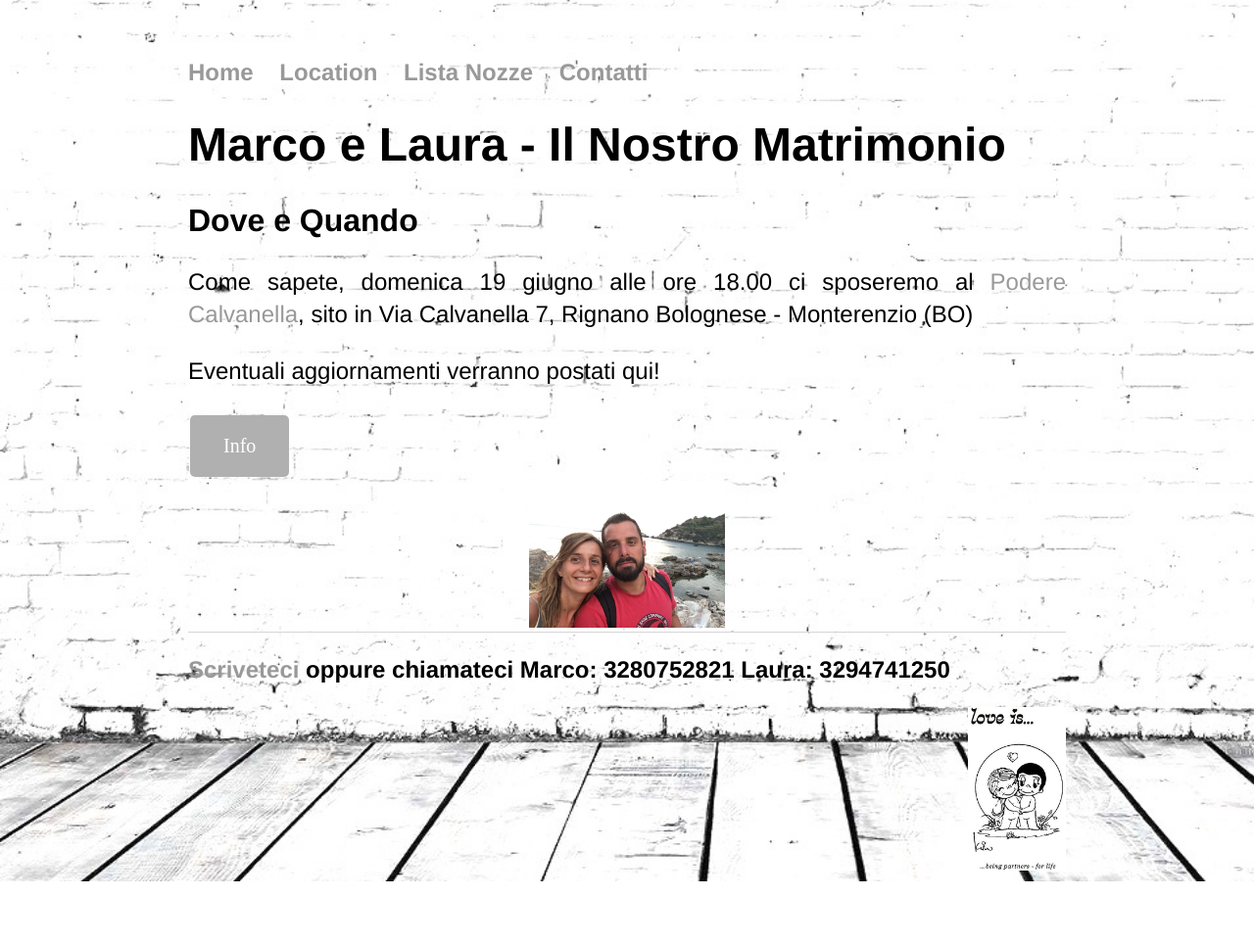
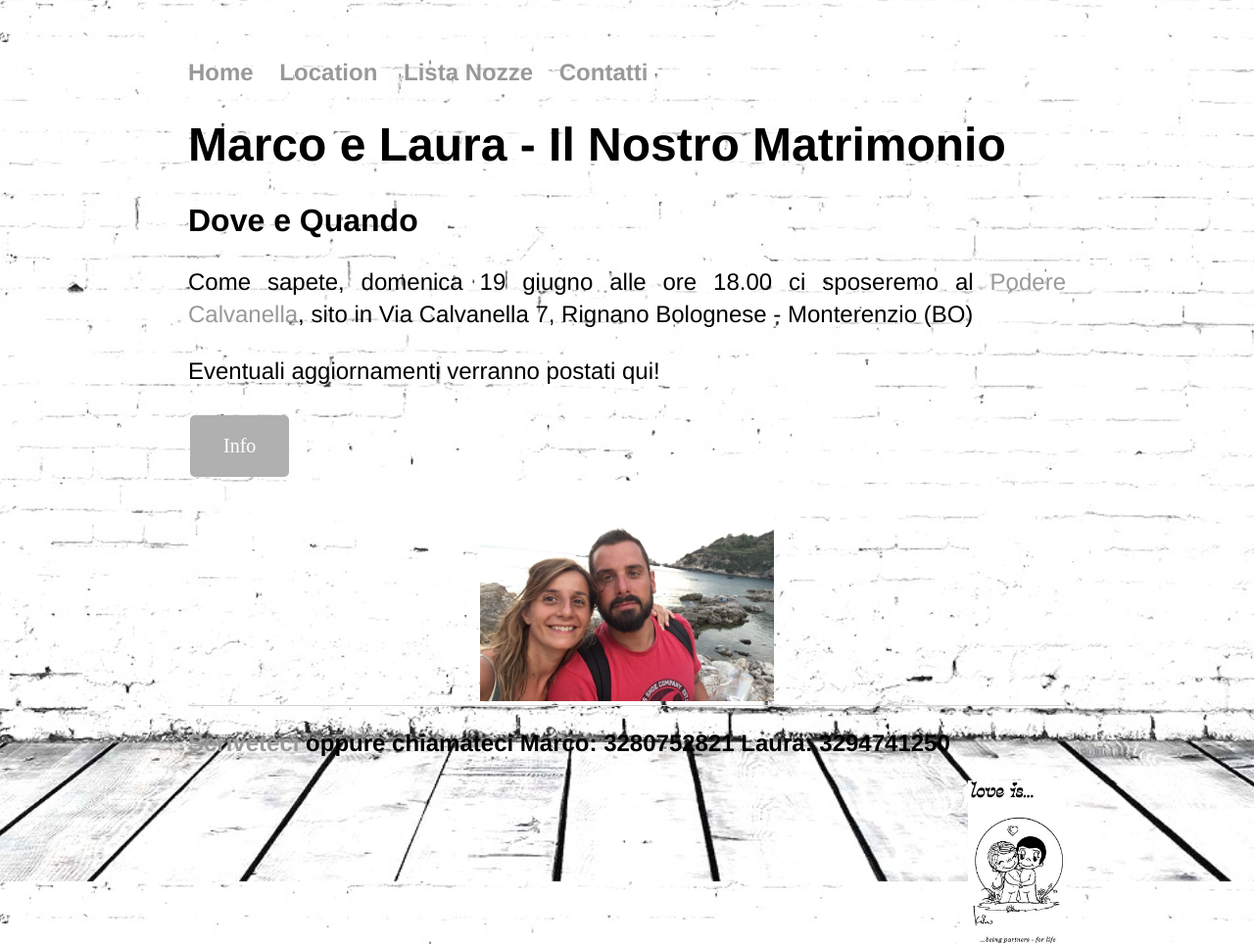
Before and after one commit to marcoelaura/marcoelaura.github.io, a Jekyll site: the page built from index.html, in a window 1280 px wide. Shown: the whole page at 98% size. Built offline with Jekyll 4.4.1, drawn with Linux system fonts in a browser that asks for light colours; before the commit the page ends 900 px from its top, so only the background shows below that.

Commit message:
Update index.html

```diff
--- a/index.html
+++ b/index.html
@@ -35,7 +35,7 @@ title: Marco e Laura
 
  <!--	<button onclick="window.location.href='/Location';">  Click Here  </button>    #1c87c9  -->
 
-	<center> <img src="/Contatti/IMG_scogli.JPG" width="200"> </center>
+	<center> <img src="/Contatti/IMG_scogli.JPG" width="300"> </center>
 
 </div><!-- /.blurb -->
 <footer>
```
